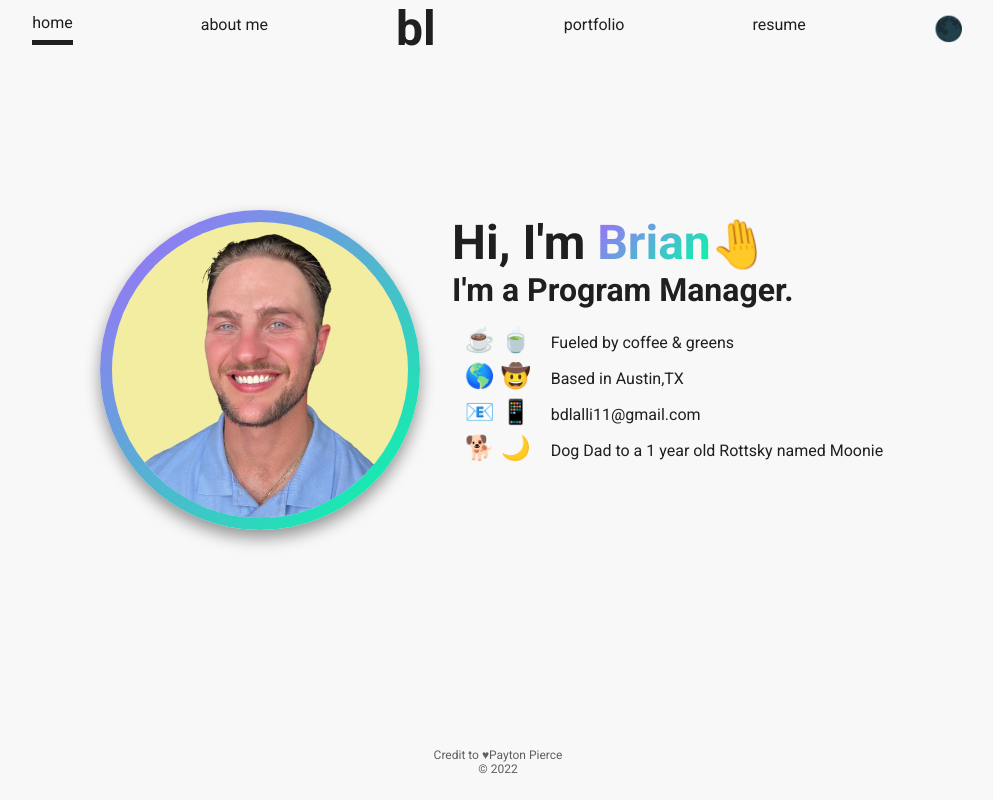
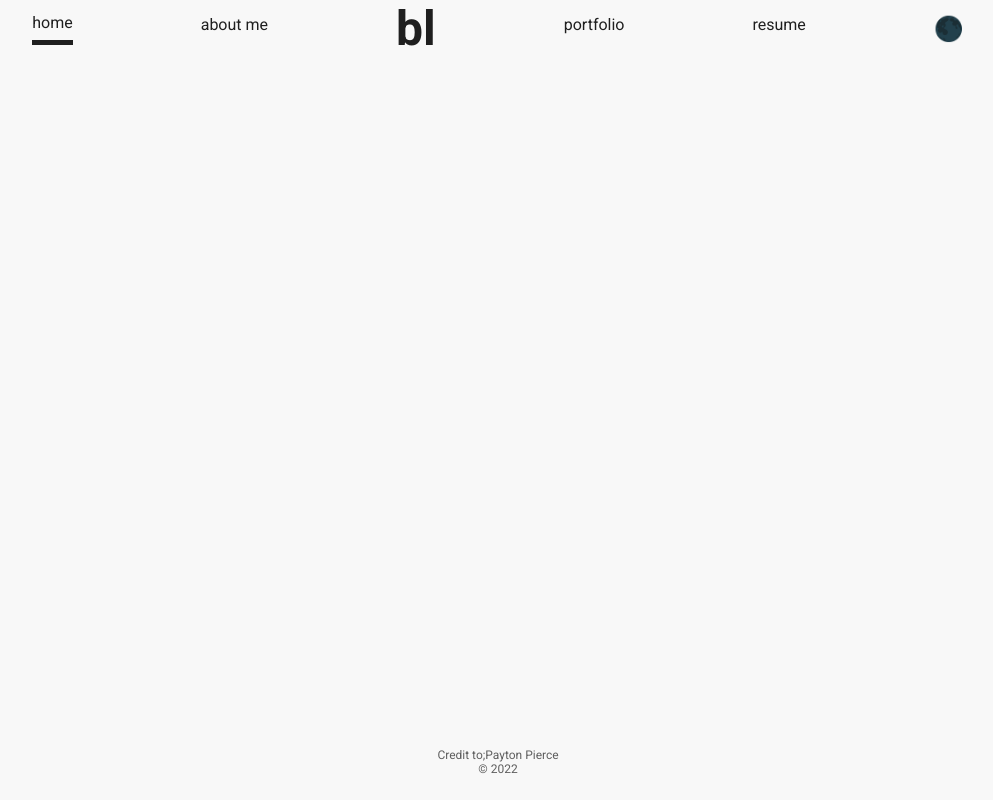
Before and after one commit to BrianLalli/Brian-Lalli-Portfolio, a React (Create React App) app: page / in a window 1280 px wide. Shown: the whole page, without its empty margins (142-1135 px from the left). Built offline with nearby package versions, Linux system fonts and the light colour scheme.

Commit message:
updated routes

```diff
--- a/package.json
+++ b/package.json
@@ -1,7 +1,7 @@
 {
   "name": "brian-lalli-portfolio",
   "version": "0.1.0",
-  "homepage": "https://BrianLalli.github.io/brian-lalli-portfolio",
+  "homepage": "https://brianlalli.github.io/Brian-Lalli-Portfolio/",
   "private": true,
   "dependencies": {
     "@emotion/react": "^11.9.0",
@@ -31,7 +31,7 @@
   },
   "scripts": {
     "predeploy": "npm run build",
-    "deploy": "gh-pages -b main -d build",
+    "deploy": "gh-pages -d build",
     "start": "react-scripts start",
     "build": "react-scripts build",
     "test": "react-scripts test",
--- a/src/components/MainLayout.js
+++ b/src/components/MainLayout.js
@@ -24,16 +24,16 @@ export default function MainLayout() {
             </Grid>
             <Grid item flexGrow={1}>
                <Routes>
-                  <Route exact path={'/'} element={<Home/>}/>
-                  <Route exact path={'/about'} element={<About/>}/>
-                  <Route exact path={'/portfolio'} element={<Portfolio/>}/>
-                  <Route exact path={'/resume'} element={<Resume/>}/>
+                  <Route exact path={'/Brian-Lalli-Portfolio/'} element={<Home/>}/>
+                  <Route exact path={'/Brian-Lalli-Portfolio/about'} element={<About/>}/>
+                  <Route exact path={'/Brian-Lalli-Portfolio/portfolio'} element={<Portfolio/>}/>
+                  <Route exact path={'/Brian-Lalli-Portfolio/resume'} element={<Resume/>}/>
                </Routes>
             </Grid>
             <Grid item>
                <Box component={'footer'} display={'flex'} flexDirection={'column'} alignItems={'center'}
                     py={'1.5rem'} sx={{opacity: 0.7}} width={'100%'}>
-                  <p>Credit to &hearts;<a href={'https://paytonpierce.dev'}>Payton Pierce</a></p>
+                  <p>Credit to;<a href={'https://paytonpierce.dev'}>Payton Pierce</a></p>
                   <p>&copy; 2022</p>
                </Box>
             </Grid>
```
